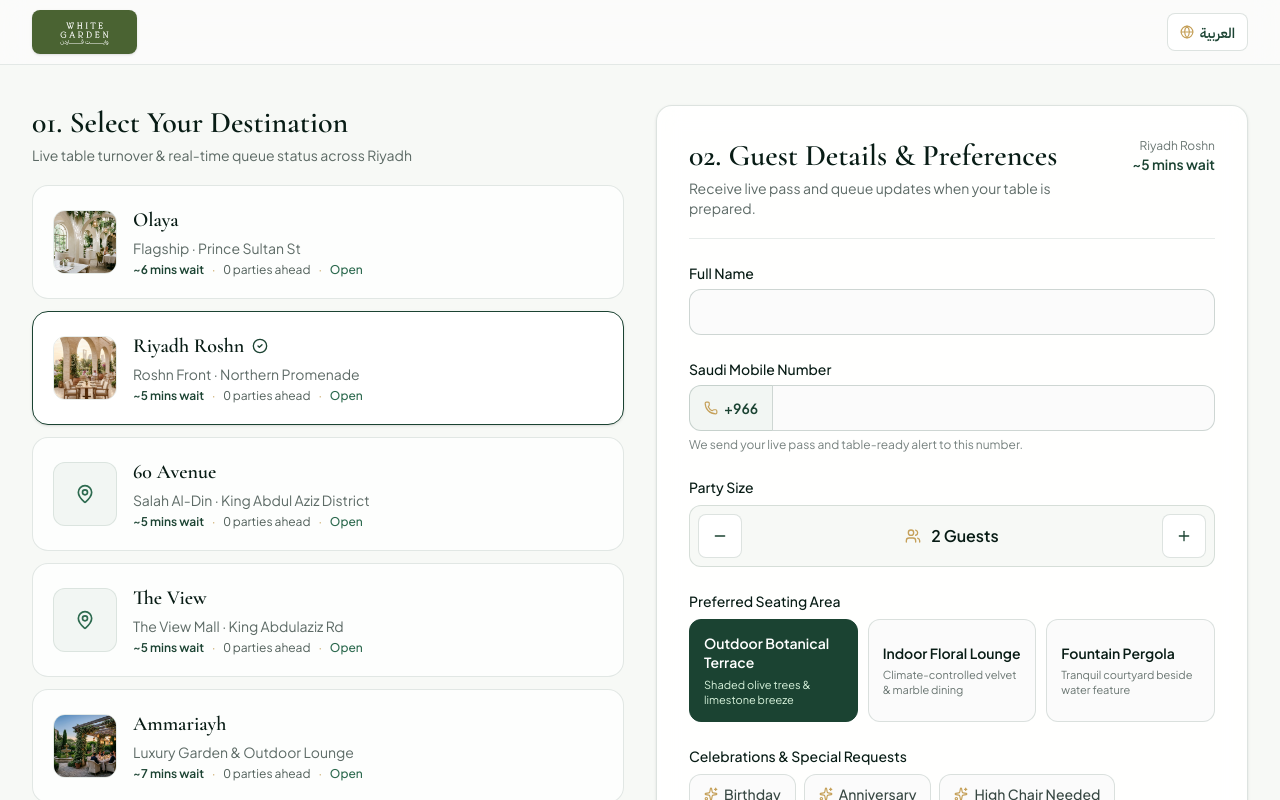
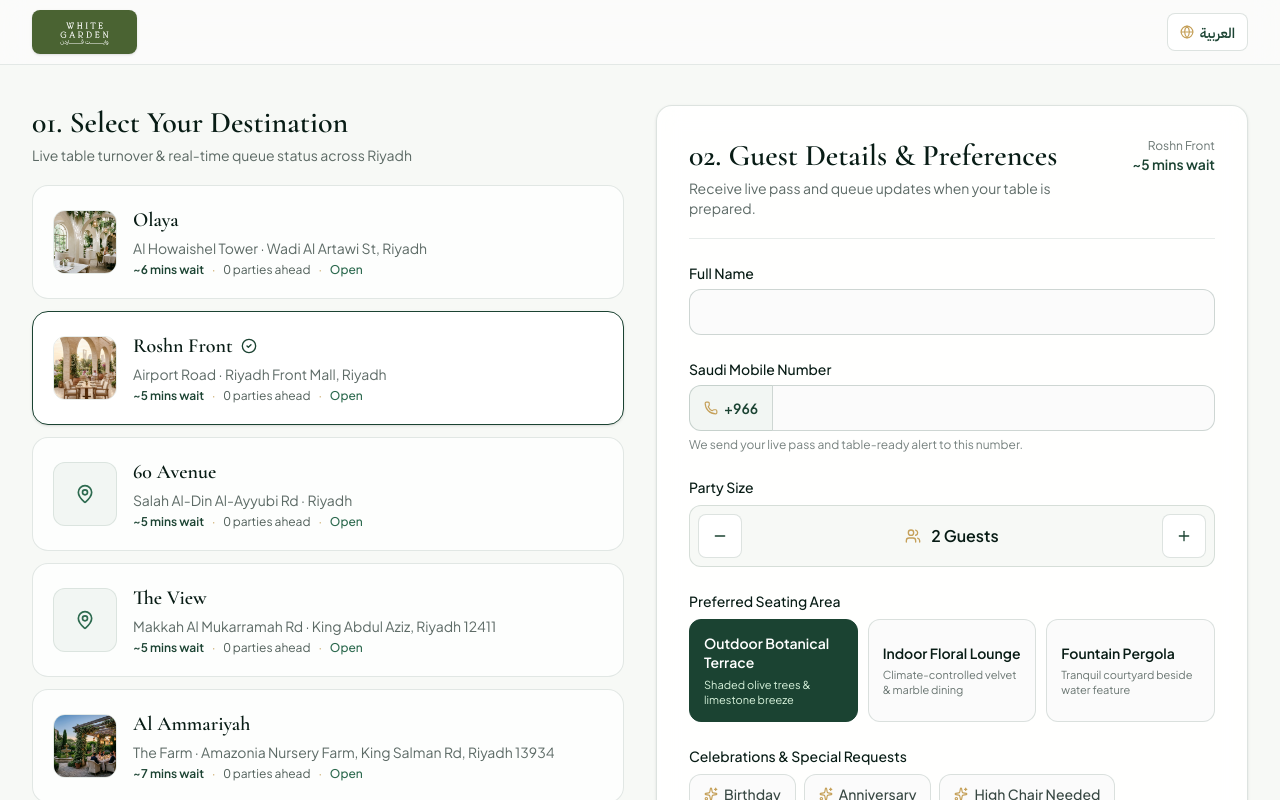
Before and after one commit to shoaib347/white-garden-waiting-list, a React (Vite) app: page / in a window 1280 px wide. Shown: the top 800 px of the page. Built offline with nearby package versions, Linux system fonts and the light colour scheme; no server answers.

Commit message:
Update all 5 White Garden branch addresses and coordinates from verified map listings

```diff
--- a/server.ts
+++ b/server.ts
@@ -291,7 +291,9 @@ const BRANCH_LOGIN_ACCOUNTS: Record<
   roshn: { branchId: 'roshn', branchName: 'Riyadh Roshn', role: 'branch_staff' },
   'riyadh roshn': { branchId: 'roshn', branchName: 'Riyadh Roshn', role: 'branch_staff' },
   riyadhroshn: { branchId: 'roshn', branchName: 'Riyadh Roshn', role: 'branch_staff' },
-  'riyadh-roshn': { branchId: 'roshn', branchName: 'Riyadh Roshn', role: 'branch_staff' },
+  'riyadh-roshn': { branchId: 'roshn', branchName: 'Roshn Front', role: 'branch_staff' },
+  'roshn front': { branchId: 'roshn', branchName: 'Roshn Front', role: 'branch_staff' },
+  roshnfront: { branchId: 'roshn', branchName: 'Roshn Front', role: 'branch_staff' },
   // 60 Avenue
   '60 avenue': { branchId: 'sixty', branchName: '60 Avenue', role: 'branch_staff' },
   '60avenue': { branchId: 'sixty', branchName: '60 Avenue', role: 'branch_staff' },
@@ -305,7 +307,9 @@ const BRANCH_LOGIN_ACCOUNTS: Record<
   view: { branchId: 'theview', branchName: 'The View', role: 'branch_staff' },
   // Ammariayh
   ammariayh: { branchId: 'ammariayh', branchName: 'Ammariayh', role: 'branch_staff' },
-  ammariyah: { branchId: 'ammariayh', branchName: 'Ammariayh', role: 'branch_staff' },
+  ammariyah: { branchId: 'ammariayh', branchName: 'Al Ammariyah', role: 'branch_staff' },
+  'al ammariyah': { branchId: 'ammariayh', branchName: 'Al Ammariyah', role: 'branch_staff' },
+  'the farm': { branchId: 'ammariayh', branchName: 'Al Ammariyah', role: 'branch_staff' },
   // Management / All Branches
   admin: { branchId: 'all', branchName: 'All Branches', role: 'admin' },
   whitegarden: { branchId: 'all', branchName: 'All Branches', role: 'admin' },
--- a/src/data/whiteGardenData.ts
+++ b/src/data/whiteGardenData.ts
@@ -18,12 +18,12 @@ export const INITIAL_BRANCHES: BranchInfo[] = [
     code: 'OLAYA',
     nameEn: 'Olaya',
     nameAr: 'العليا',
-    districtEn: 'Flagship · Prince Sultan St',
-    districtAr: 'الفرع الرئيسي · طريق الأمير سلطان',
-    addressEn: 'Al Howaishel Tower, Wadi Al Artawi St, Al Olaya, Riyadh 12212',
-    addressAr: 'برج الحويشل، شارع وادي الأرطاوي، العليا، الرياض ١٢٢١٢',
-    lat: 24.6938,
-    lng: 46.6785,
+    districtEn: 'Al Howaishel Tower · Wadi Al Artawi St, Riyadh',
+    districtAr: 'برج الحويشل · شارع وادي الأرطاوي، الرياض',
+    addressEn: 'Al Howaishel Tower Center, Wadi Al Artawi St, Al Olaya, Riyadh 12212',
+    addressAr: 'مركز برج الحويشل، شارع وادي الأرطاوي، العليا، الرياض ١٢٢١٢',
+    lat: 24.694,
+    lng: 46.689,
     taglineEn: 'Sculpted ivory arches & signature floral atrium',
     taglineAr: 'أقواس عاجية فاخرة وردهة نباتية مميزة',
     hoursEn: '07:30 AM – 01:00 AM',
@@ -35,12 +35,12 @@ export const INITIAL_BRANCHES: BranchInfo[] = [
   {
     id: 'roshn',
     code: 'ROSHN',
-    nameEn: 'Riyadh Roshn',
+    nameEn: 'Roshn Front',
     nameAr: 'واجهة روشن',
-    districtEn: 'Roshn Front · Northern Promenade',
-    districtAr: 'واجهة روشن · الممشى الشمالي',
-    addressEn: 'ROSHN Front Mall, King Khalid Airport Rd, Riyadh 13413',
-    addressAr: 'واجهة روشن، طريق الملك خالد الدولي، الرياض ١٣٤١٣',
+    districtEn: 'Airport Road · Riyadh Front Mall, Riyadh',
+    districtAr: 'طريق المطار · واجهة الرياض (واجهة روشن)، الرياض',
+    addressEn: 'Airport Road, Riyadh Front Mall (Roshn Front), Riyadh 13413',
+    addressAr: 'طريق المطار، واجهة الرياض (واجهة روشن)، الرياض ١٣٤١٣',
     lat: 24.8404,
     lng: 46.7279,
     taglineEn: 'Open-air travertine courtyard & olive grove',
@@ -56,12 +56,12 @@ export const INITIAL_BRANCHES: BranchInfo[] = [
     code: '60AVE',
     nameEn: '60 Avenue',
     nameAr: '٦٠ افنيو',
-    districtEn: 'Salah Al-Din · King Abdul Aziz District',
-    districtAr: 'صلاح الدين · حي الملك عبدالعزيز',
-    addressEn: '60 Avenue, Salah Ad Din Al Ayyubi Rd, King Abdul Aziz District, Riyadh 12411',
+    districtEn: 'Salah Al-Din Al-Ayyubi Rd · Riyadh',
+    districtAr: 'طريق صلاح الدين الأيوبي · الرياض',
+    addressEn: '60 Avenue, Salah Al-Din Al-Ayyubi Rd, King Abdul Aziz, Riyadh 12411',
     addressAr: '٦٠ افنيو، طريق صلاح الدين الأيوبي، حي الملك عبدالعزيز، الرياض ١٢٤١١',
-    lat: 24.6742,
-    lng: 46.7224,
+    lat: 24.6976,
+    lng: 46.7245,
     taglineEn: 'Intimate European tea salon & sunlit conservatory',
     taglineAr: 'صالون شاي أوروبي راقٍ وحديقة زجاجية مشمسة',
     hoursEn: '08:00 AM – 12:30 AM',
@@ -74,10 +74,10 @@ export const INITIAL_BRANCHES: BranchInfo[] = [
     code: 'VIEW',
     nameEn: 'The View',
     nameAr: 'ذا فيو',
-    districtEn: 'The View Mall · King Abdulaziz Rd',
-    districtAr: 'ذا فيو مول · طريق الملك عبدالعزيز',
-    addressEn: 'Cenomi The View Mall, King Abdulaziz Rd, King Abdul Aziz District, Riyadh 12411',
-    addressAr: 'سينومي ذا فيو مول، طريق الملك عبدالعزيز، حي الملك عبدالعزيز، الرياض ١٢٤١١',
+    districtEn: 'Makkah Al Mukarramah Rd · King Abdul Aziz, Riyadh 12411',
+    districtAr: 'طريق مكة المكرمة · حي الملك عبدالعزيز، الرياض ١٢٤١١',
+    addressEn: 'The View Mall, Makkah Al Mukarramah Rd, King Abdul Aziz, Riyadh 12411',
+    addressAr: 'ذا فيو مول، طريق مكة المكرمة، حي الملك عبدالعزيز، الرياض ١٢٤١١',
     lat: 24.7138,
     lng: 46.7058,
     taglineEn: 'Elevated garden lounge with glass skylight',
@@ -90,12 +90,12 @@ export const INITIAL_BRANCHES: BranchInfo[] = [
   {
     id: 'ammariayh',
     code: 'AMMR',
-    nameEn: 'Ammariayh',
+    nameEn: 'Al Ammariyah',
     nameAr: 'العمارية',
-    districtEn: 'Luxury Garden & Outdoor Lounge',
-    districtAr: 'الحديقة الفاخرة والصالة الخارجية',
-    addressEn: 'Al Ammariyah Valley Sanctuary, Al Ammariyah, NW Riyadh 13781',
-    addressAr: 'ملاذ وادي العمارية، العمارية، شمال غرب الرياض ١٣٧٨١',
+    districtEn: 'The Farm · Amazonia Nursery Farm, King Salman Rd, Riyadh 13934',
+    districtAr: 'المزرعة · مشتل ومزرعة أمازونيا، طريق الملك سلمان، الرياض ١٣٩٣٤',
+    addressEn: 'The Farm, Amazonia Nursery Farm, King Salman Road, Al Ammariyah, Riyadh 13934',
+    addressAr: 'المزرعة، مشتل ومزرعة أمازونيا، طريق الملك سلمان، العمارية، الرياض ١٣٩٣٤',
     lat: 24.8286,
     lng: 46.4622,
     taglineEn: 'Limestone fountain pergolas & jasmine sanctuary',
```
